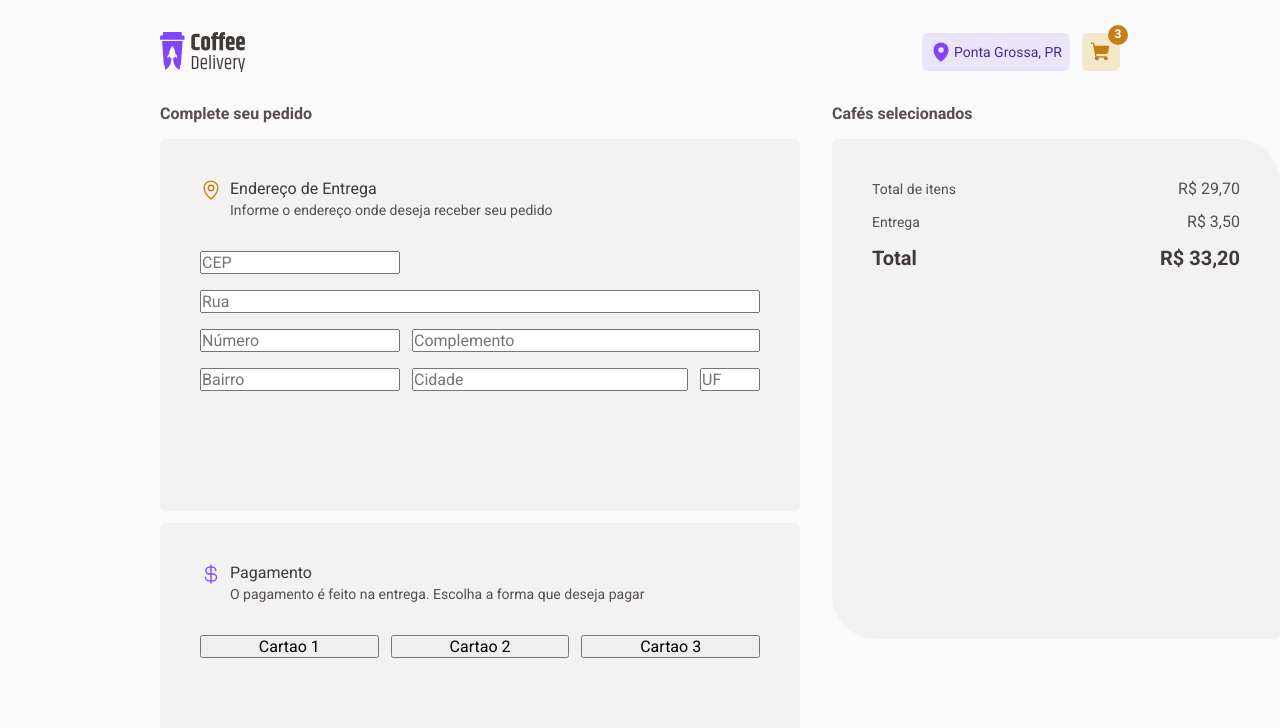
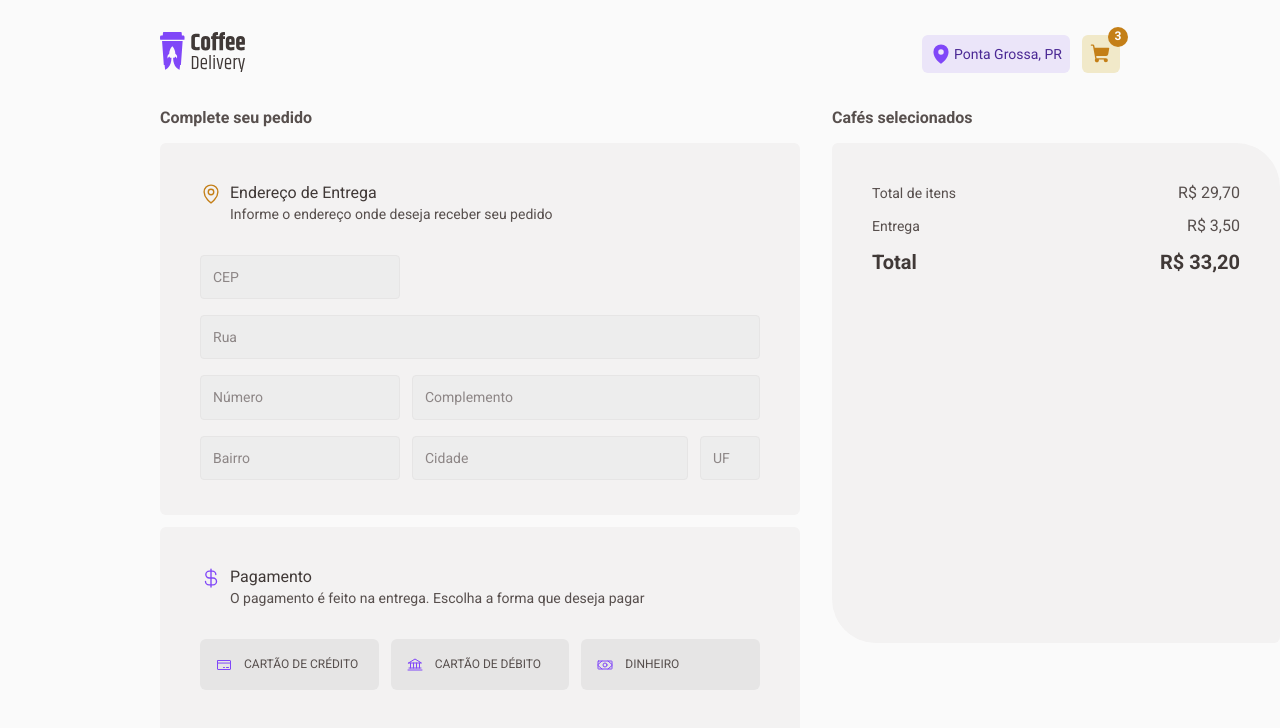
Before and after one commit to RickyHideyukiTakakura/ignite-coffee, a React (Vite) app: page /checkout in a window 1280 px wide. Shown: the top 728 px of the page. Built offline with nearby package versions, Linux system fonts and the light colour scheme.

Commit message:
feat: add components ButtonSelect and InputText

```diff
--- /dev/null
+++ b/src/components/ButtonSelect/index.tsx
@@ -0,0 +1,8 @@
+import { ButtonHTMLAttributes } from "react";
+import { ButtonSelectContainer } from "./styles";
+
+interface ButtonSelectProps extends ButtonHTMLAttributes<HTMLButtonElement> {}
+
+export function ButtonSelect({ ...rest }: ButtonSelectProps) {
+  return <ButtonSelectContainer {...rest} />;
+}
--- /dev/null
+++ b/src/components/ButtonSelect/styles.ts
@@ -0,0 +1,35 @@
+import styled from "styled-components";
+
+export const ButtonSelectContainer = styled.button`
+  display: flex;
+  align-items: center;
+  gap: 0.75rem;
+
+  padding: 1rem;
+  border-radius: 6px;
+  border: none;
+
+  background: ${(props) => props.theme["base-button"]};
+  color: ${(props) => props.theme["base-text"]};
+
+  font-size: 0.75rem;
+  line-height: 160%;
+
+  transition: background-color 0.2s;
+
+  &:focus {
+    outline: 0;
+    box-shadow: 0 0 0 1px ${(props) => props.theme["purple"]};
+  }
+
+  &:hover {
+    background: ${(props) => props.theme["base-hover"]};
+  }
+
+  svg {
+    color: ${(props) => props.theme["purple"]};
+
+    width: 1rem;
+    height: 1rem;
+  }
+`;
--- a/src/components/Header/index.tsx
+++ b/src/components/Header/index.tsx
@@ -12,7 +12,9 @@ export function Header() {
 
   return (
     <HeaderContainer>
-      <img src={Logo} alt="" />
+      <a href="/">
+        <img src={Logo} alt="" />
+      </a>
 
       <Navigation>
         <Location>
--- /dev/null
+++ b/src/components/InputText/index.tsx
@@ -0,0 +1,8 @@
+import { InputHTMLAttributes } from "react";
+import { InputTextContainer } from "./styles";
+
+interface InputTextProps extends InputHTMLAttributes<HTMLInputElement> {}
+
+export function InputText({ ...rest }: InputTextProps) {
+  return <InputTextContainer {...rest} />;
+}
--- /dev/null
+++ b/src/components/InputText/styles.ts
@@ -0,0 +1,21 @@
+import styled from "styled-components";
+
+export const InputTextContainer = styled.input`
+  width: 100%;
+  position: relative;
+
+  padding: 0.75rem;
+
+  background: ${(props) => props.theme["base-input"]};
+  color: ${(props) => props.theme["base-text"]};
+
+  border: 1px solid ${(props) => props.theme["base-button"]};
+  border-radius: 4px;
+
+  font-size: 0.875rem;
+  line-height: 130%;
+
+  &::placeholder {
+    color: ${(props) => props.theme["base-label"]};
+  }
+`;
--- a/src/pages/Checkout/index.tsx
+++ b/src/pages/Checkout/index.tsx
@@ -1,4 +1,12 @@
-import { CurrencyDollar, MapPin } from "phosphor-react";
+import {
+  Bank,
+  CreditCard,
+  CurrencyDollar,
+  MapPin,
+  Money,
+} from "phosphor-react";
+import { ButtonSelect } from "../../components/ButtonSelect";
+import { InputText } from "../../components/InputText";
 import {
   Address,
   AddressAndPaymentContainer,
@@ -30,21 +38,21 @@ export function Checkout() {
             </AddressInfo>
 
             <AddressForm>
-              <input className="zip-code" type="text" placeholder="CEP" />
-              <input className="street" type="text" placeholder="Rua" />
-              <input className="number" type="text" placeholder="Número" />
-              <input
+              <InputText className="zip-code" type="text" placeholder="CEP" />
+              <InputText className="street" type="text" placeholder="Rua" />
+              <InputText className="number" type="text" placeholder="Número" />
+              <InputText
                 className="complement"
                 type="text"
                 placeholder="Complemento"
               />
-              <input
+              <InputText
                 className="neighborhood"
                 type="text"
                 placeholder="Bairro"
               />
-              <input className="city" type="text" placeholder="Cidade" />
-              <input className="state" type="text" placeholder="UF" />
+              <InputText className="city" type="text" placeholder="Cidade" />
+              <InputText className="state" type="text" placeholder="UF" />
             </AddressForm>
           </Address>
 
@@ -61,9 +69,18 @@ export function Checkout() {
             </PaymentInfo>
 
             <PaymentMethod>
-              <button>Cartao 1</button>
-              <button>Cartao 2</button>
-              <button>Cartao 3</button>
+              <ButtonSelect>
+                <CreditCard />
+                CARTÃO DE CRÉDITO
+              </ButtonSelect>
+              <ButtonSelect>
+                <Bank />
+                CARTÃO DE DÉBITO
+              </ButtonSelect>
+              <ButtonSelect>
+                <Money />
+                DINHEIRO
+              </ButtonSelect>
             </PaymentMethod>
           </Payment>
         </AddressAndPaymentContainer>
--- a/src/pages/Checkout/styles.ts
+++ b/src/pages/Checkout/styles.ts
@@ -85,12 +85,6 @@ export const AddressForm = styled.form`
 
   gap: 1rem 0.75rem;
 
-  /* grid-template-areas:
-    "cep undefined undefined"
-    "street street street"
-    "number complement complement"
-    "neighborhood city uf"; */
-
   .zip-code {
     grid-column: 1;
     grid-row: 1;
```
